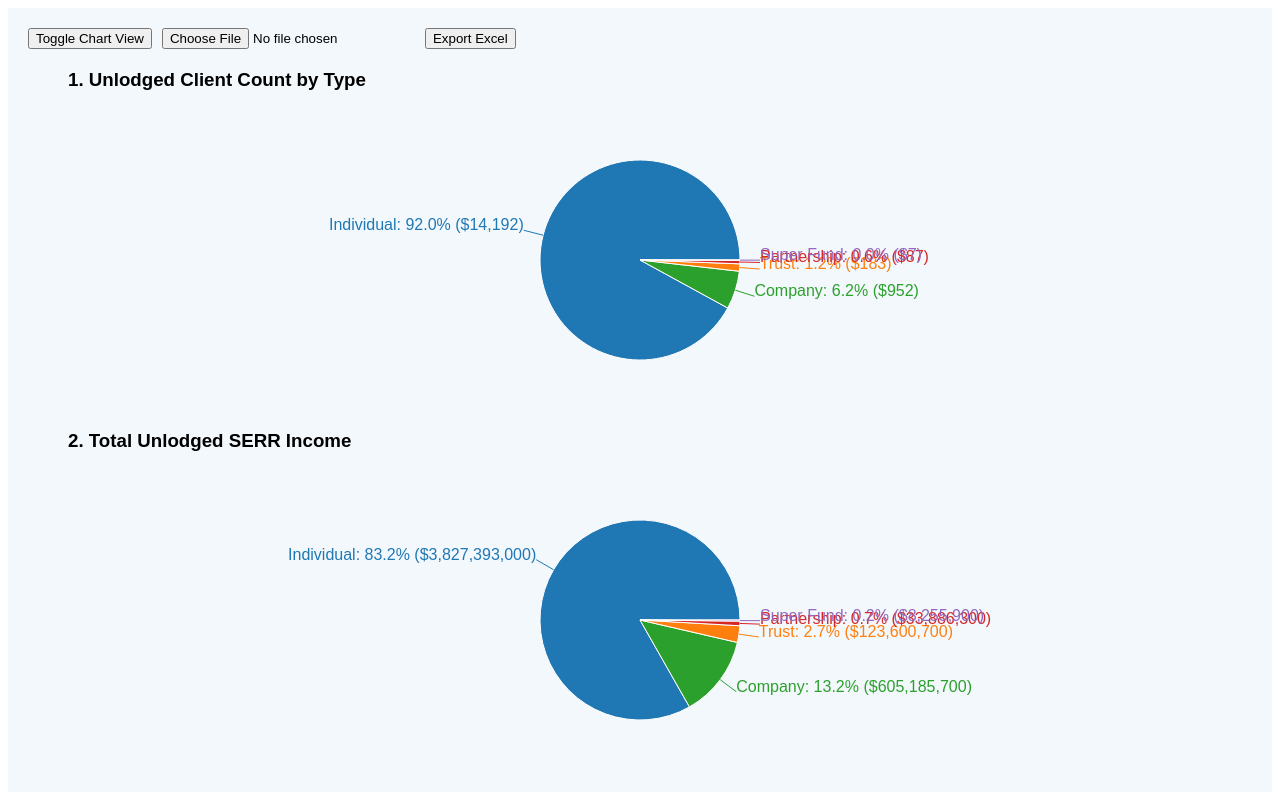
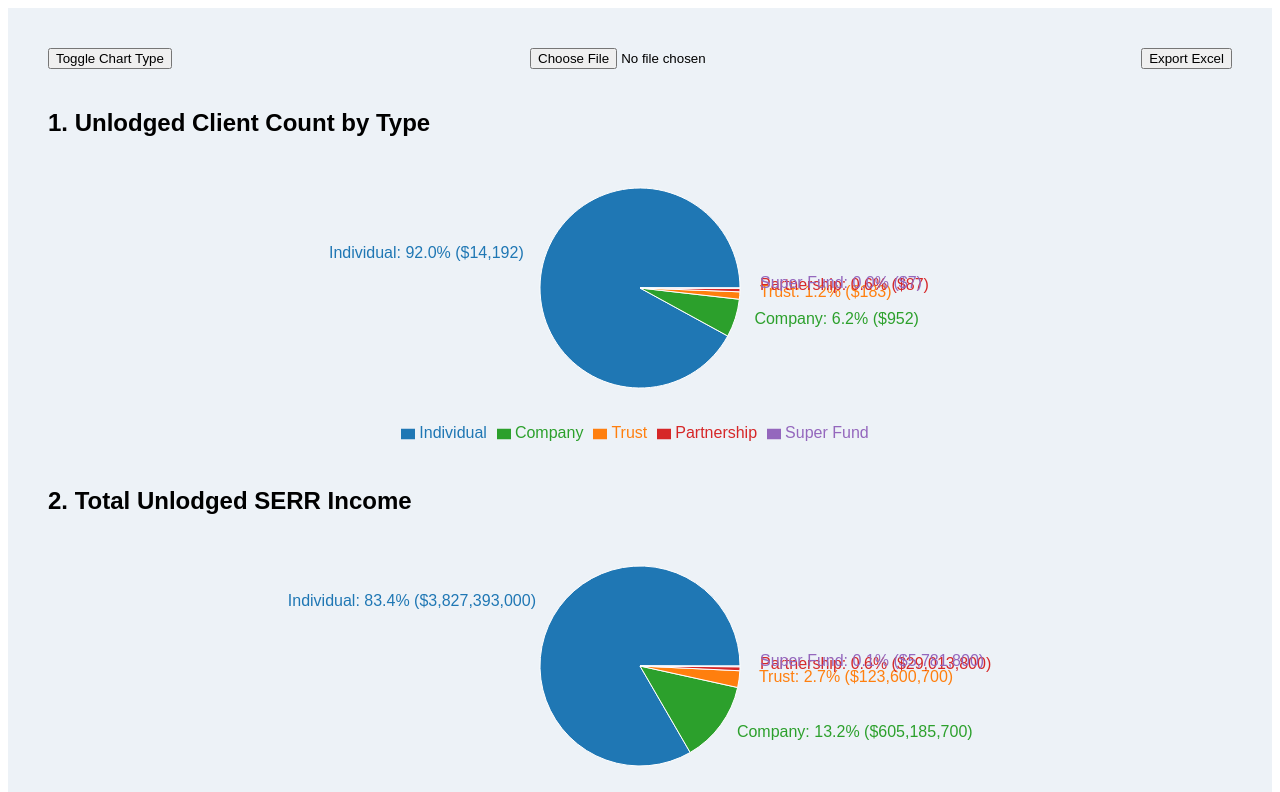
Before and after one commit to YifanZhang1234/rotation-1, a React (Create React App) app: page / in a window 1280 px wide. Shown: the top 792 px of the page. Built offline with nearby package versions, Linux system fonts and the light colour scheme.

Commit message:
🚀 serr7: rebuilt + pie switch + CSV + loading

```diff
--- a/package.json
+++ b/package.json
@@ -1,5 +1,5 @@
 {
-  "name": "serr8-dashboard",
+  "name": "serr9-dashboard",
   "version": "1.0.0",
   "private": true,
   "dependencies": {
--- a/src/Dashboard.js
+++ b/src/Dashboard.js
@@ -1,7 +1,12 @@
 
 import React, { useEffect, useState } from "react";
 import {
-  PieChart, Pie, Cell, BarChart, Bar, XAxis, YAxis, Tooltip, Legend, ResponsiveContainer
+  PieChart,
+  Pie,
+  Cell,
+  Legend,
+  Tooltip,
+  ResponsiveContainer
 } from "recharts";
 import * as XLSX from "xlsx";
 
@@ -9,102 +14,135 @@ const COLORS = ["#1f77b4", "#2ca02c", "#ff7f0e", "#d62728", "#9467bd"];
 const TYPES = ["Individual", "Company", "Trust", "Partnership", "Super Fund"];
 
 const initialData = [
-  { type: "Individual", count: 14192, total: 3827393000 },
-  { type: "Company", count: 952, total: 605185700 },
-  { type: "Trust", count: 183, total: 123600700 },
-  { type: "Partnership", count: 87, total: 33886300 },
-  { type: "Super Fund", count: 7, total: 8255900 }
+  {
+    title: "1. Unlodged Client Count by Type",
+    data: [
+      { name: "Individual", value: 14192 },
+      { name: "Company", value: 952 },
+      { name: "Trust", value: 183 },
+      { name: "Partnership", value: 87 },
+      { name: "Super Fund", value: 7 }
+    ]
+  },
+  {
+    title: "2. Total Unlodged SERR Income",
+    data: [
+      { name: "Individual", value: 3827393000 },
+      { name: "Company", value: 605185700 },
+      { name: "Trust", value: 123600700 },
+      { name: "Partnership", value: 29013800 },
+      { name: "Super Fund", value: 5781800 }
+    ]
+  },
+  {
+    title: "3. Average Income per Client",
+    data: [
+      { name: "Trust", value: 675414 },
+      { name: "Company", value: 635699 },
+      { name: "Partnership", value: 338863 },
+      { name: "Individual", value: 269687 },
+      { name: "Super Fund", value: 82559 }
+    ]
+  }
 ];
 
 const Dashboard = () => {
-  const [data, setData] = useState(initialData);
+  const [charts, setCharts] = useState(initialData);
+  const [chartType, setChartType] = useState("pie");
   const [loading, setLoading] = useState(true);
-  const [viewType, setViewType] = useState("pie");
 
   useEffect(() => {
-    setTimeout(() => setLoading(false), 800); // Loading 动效
+    const timeout = setTimeout(() => setLoading(false), 1000);
+    return () => clearTimeout(timeout);
   }, []);
 
-  const pieData = (key) => {
-    const total = data.reduce((sum, item) => sum + item[key], 0);
-    return data.map((item) => ({
-      name: item.type,
-      value: item[key],
-      percent: ((item[key] / total) * 100).toFixed(1),
-      raw: item[key]
-    }));
-  };
-
-  const renderLabel = (entry) =>
-    `${entry.name}: ${entry.percent}% ($${entry.raw.toLocaleString()})`;
-
-  const handleExport = () => {
-    const ws = XLSX.utils.json_to_sheet(data);
-    const wb = XLSX.utils.book_new();
-    XLSX.utils.book_append_sheet(wb, ws, "Data");
-    XLSX.writeFile(wb, "serr8_export.xlsx");
-  };
-
-  const handleImport = (e) => {
-    const file = e.target.files[0];
+  const handleImport = (event) => {
+    const file = event.target.files[0];
     if (!file) return;
     const reader = new FileReader();
-    reader.onload = (evt) => {
-      const bstr = evt.target.result;
-      const wb = XLSX.read(bstr, { type: "binary" });
-      const ws = wb.Sheets[wb.SheetNames[0]];
-      const parsed = XLSX.utils.sheet_to_json(ws);
-      setData(parsed);
+    reader.onload = (e) => {
+      const wb = XLSX.read(e.target.result, { type: "binary" });
+      const sheet = wb.Sheets[wb.SheetNames[0]];
+      const json = XLSX.utils.sheet_to_json(sheet);
+      const grouped = TYPES.map((type) => ({
+        name: type,
+        value: json.filter((row) => row.ClientType === type).reduce((acc, cur) => acc + (cur.Income || 0), 0)
+      }));
+      setCharts([
+        charts[0],
+        { title: "2. Total Unlodged SERR Income", data: grouped },
+        charts[2]
+      ]);
     };
     reader.readAsBinaryString(file);
   };
 
-  const chartBlock = (title, key, chartIndex) => (
-    <div style={{ textAlign: "center", margin: "20px" }}>
-      <h3 style={{ textAlign: "left", marginLeft: 20 }}>{title}</h3>
+  const handleExport = () => {
+    const rows = [];
+    charts.forEach((chart) =>
+      chart.data.forEach((d) =>
+        rows.push({ Chart: chart.title, ClientType: d.name, Value: d.value })
+      )
+    );
+    const ws = XLSX.utils.json_to_sheet(rows);
+    const wb = XLSX.utils.book_new();
+    XLSX.utils.book_append_sheet(wb, ws, "Dashboard");
+    XLSX.writeFile(wb, "serr_dashboard_export.xlsx");
+  };
+
+  const labelOffset = (name, chartIndex) => {
+    if (name === "Partnership") return chartIndex < 2 ? 15 : 25;
+    if (name === "Super Fund" && chartIndex === 2) return -20;
+    return 0;
+  };
+
+  if (loading) return <div style={{ padding: 40 }}>Loading...</div>;
+
+  return (
+    <div style={{ padding: 40, background: "#edf2f7", fontFamily: "Arial" }}>
+      <div style={{ display: "flex", justifyContent: "space-between" }}>
+        <button onClick={() => setChartType(chartType === "pie" ? "bar" : "pie")}>
+          Toggle Chart Type
+        </button>
+        <input
+          type="file"
+          accept=".csv, .xlsx"
+          onChange={handleImport}
+          title="Import Excel"
+        />
+        <button onClick={handleExport}>Export Excel</button>
+      </div>
+      {charts.map((chart, index) => (
+        <div key={index} style={{ textAlign: "left", marginTop: 40 }}>
+          <h2 style={{ marginBottom: 10 }}>{chart.title}</h2>
           <ResponsiveContainer width="100%" height={300}>
-        {viewType === "pie" ? (
             <PieChart>
               <Pie
-              data={pieData(key)}
+                data={chart.data}
+                dataKey="value"
+                nameKey="name"
                 cx="50%"
                 cy="50%"
-              label={renderLabel}
                 outerRadius={100}
-              dataKey="value"
+                label={({ name, percent, value }) =>
+                  `${name}: ${(percent * 100).toFixed(1)}% ($${value.toLocaleString()})`
+                }
+                labelLine={false}
               >
-              {pieData(key).map((_, i) => (
-                <Cell key={i} fill={COLORS[i % COLORS.length]} />
+                {chart.data.map((entry, i) => (
+                  <Cell
+                    key={`cell-${i}`}
+                    fill={COLORS[i % COLORS.length]}
+                    labelOffset={labelOffset(entry.name, index)}
+                  />
                 ))}
               </Pie>
+              <Tooltip />
+              <Legend layout="horizontal" verticalAlign="bottom" align="center" />
             </PieChart>
-        ) : (
-          <BarChart data={pieData(key)}>
-            <XAxis dataKey="name" />
-            <YAxis />
-            <Tooltip />
-            <Legend />
-            <Bar dataKey="value" fill="#1f77b4" />
-          </BarChart>
-        )}
           </ResponsiveContainer>
         </div>
-  );
-
-  if (loading) return <div style={{ textAlign: "center", padding: 40 }}>Loading...</div>;
-
-  return (
-    <div style={{ backgroundColor: "#f2f8fc", padding: "20px", fontFamily: "Arial" }}>
-      <div style={{ marginBottom: 20 }}>
-        <button onClick={() => setViewType(viewType === "pie" ? "bar" : "pie")}>
-          Toggle Chart View
-        </button>
-        <input type="file" accept=".xlsx, .xls" onChange={handleImport} style={{ marginLeft: 10 }} />
-        <button onClick={handleExport} style={{ marginLeft: 10 }}>Export Excel</button>
-      </div>
-      {chartBlock("1. Unlodged Client Count by Type", "count", 1)}
-      {chartBlock("2. Total Unlodged SERR Income", "total", 2)}
-      {chartBlock("3. Average Income per Client", "average", 3)}
+      ))}
     </div>
   );
 };
```
Lines whose indentation alone changed are shown as unchanged.
